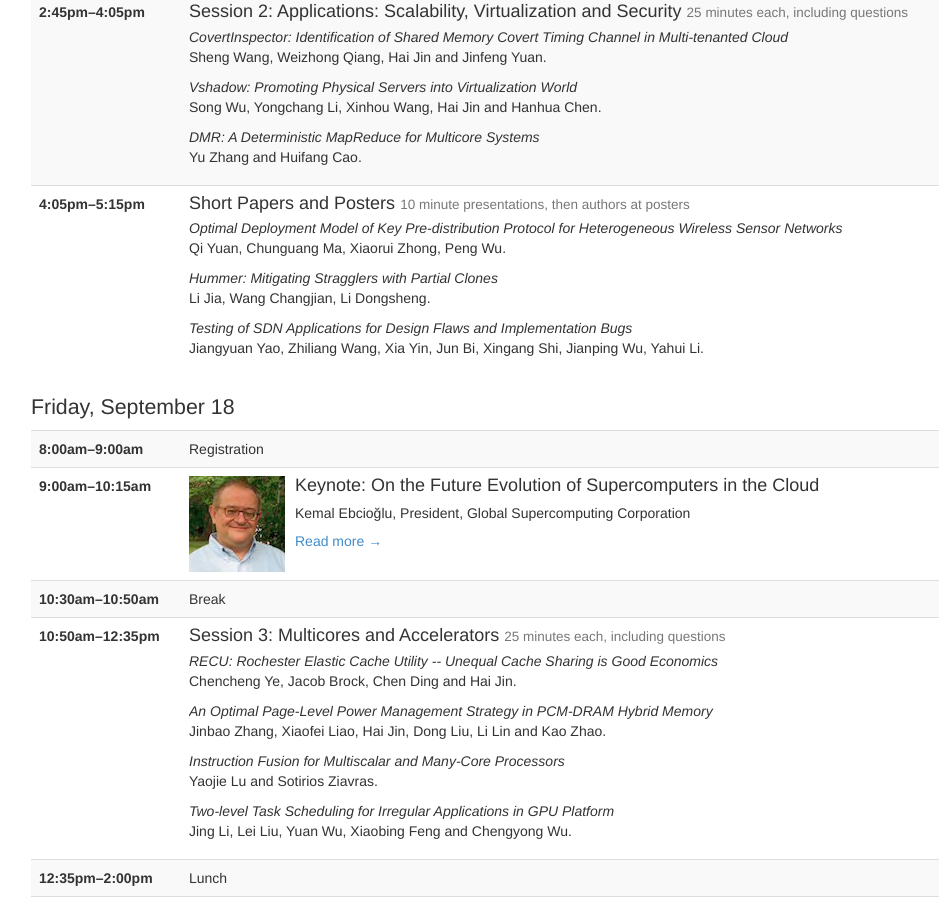
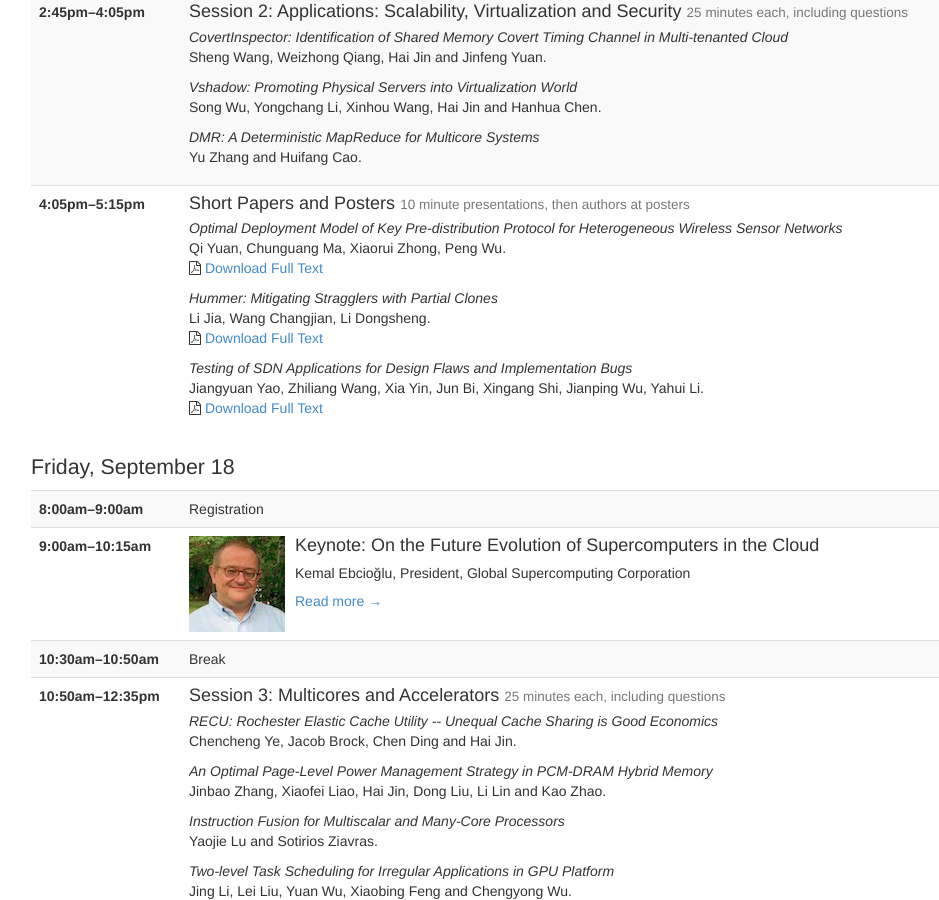
Before and after one commit to ccurtsinger/npc15, a Jekyll site: the page built from program/index.md, in a window 1280 px wide and 900 px high, scrolled down 1153 px. Shown: the whole window, without its empty margins (39-978 px from the left). Built offline with Jekyll 4.4.1, drawn with Linux system fonts in a browser that asks for light colours; nearby versions of some CDN libraries.

Commit message:
short paper/poster download links

```diff
--- a/_includes/head.html
+++ b/_includes/head.html
@@ -24,5 +24,7 @@
     <script src="https://oss.maxcdn.com/respond/1.4.2/respond.min.js"></script>
   <![endif]-->
 
+  <link rel="stylesheet" href="//maxcdn.bootstrapcdn.com/font-awesome/4.2.0/css/font-awesome.min.css">
+
   <script src="https://ajax.googleapis.com/ajax/libs/jquery/1.11.1/jquery.min.js"></script>
 </head>
--- a/program/index.md
+++ b/program/index.md
@@ -125,15 +125,18 @@ A complete schedule and call for participation is available in [PDF format](/fil
             </h4>
             <p>
               <i>Optimal Deployment Model of Key Pre-distribution Protocol for Heterogeneous Wireless Sensor Networks</i><br>
-              Qi Yuan, Chunguang Ma, Xiaorui Zhong, Peng Wu.
+              Qi Yuan, Chunguang Ma, Xiaorui Zhong, Peng Wu.<br>
+              <span class="fa fa-file-pdf-o"></span> <a href="/papers/NPC_2015_submission_8.pdf/">Download Full Text</a>
             </p>
             <p>
               <i>Hummer: Mitigating Stragglers with Partial Clones</i><br>
-              Li Jia, Wang Changjian, Li Dongsheng.
+              Li Jia, Wang Changjian, Li Dongsheng.<br>
+              <span class="fa fa-file-pdf-o"></span> <a href="/papers/NPC_2015_submission_37.pdf/">Download Full Text</a>
             </p>
             <p>
               <i>Testing of SDN Applications for Design Flaws and Implementation Bugs</i><br>
-              Jiangyuan Yao, Zhiliang Wang, Xia Yin, Jun Bi, Xingang Shi, Jianping Wu, Yahui Li.
+              Jiangyuan Yao, Zhiliang Wang, Xia Yin, Jun Bi, Xingang Shi, Jianping Wu, Yahui Li.<br>
+              <span class="fa fa-file-pdf-o"></span> <a href="/papers/NPC_2015_submission_41.pdf/">Download Full Text</a>
             </p>
           </div> <!-- /media-body -->
         </div> <!-- /media -->
```
Also changed, not shown: 3 other files.
